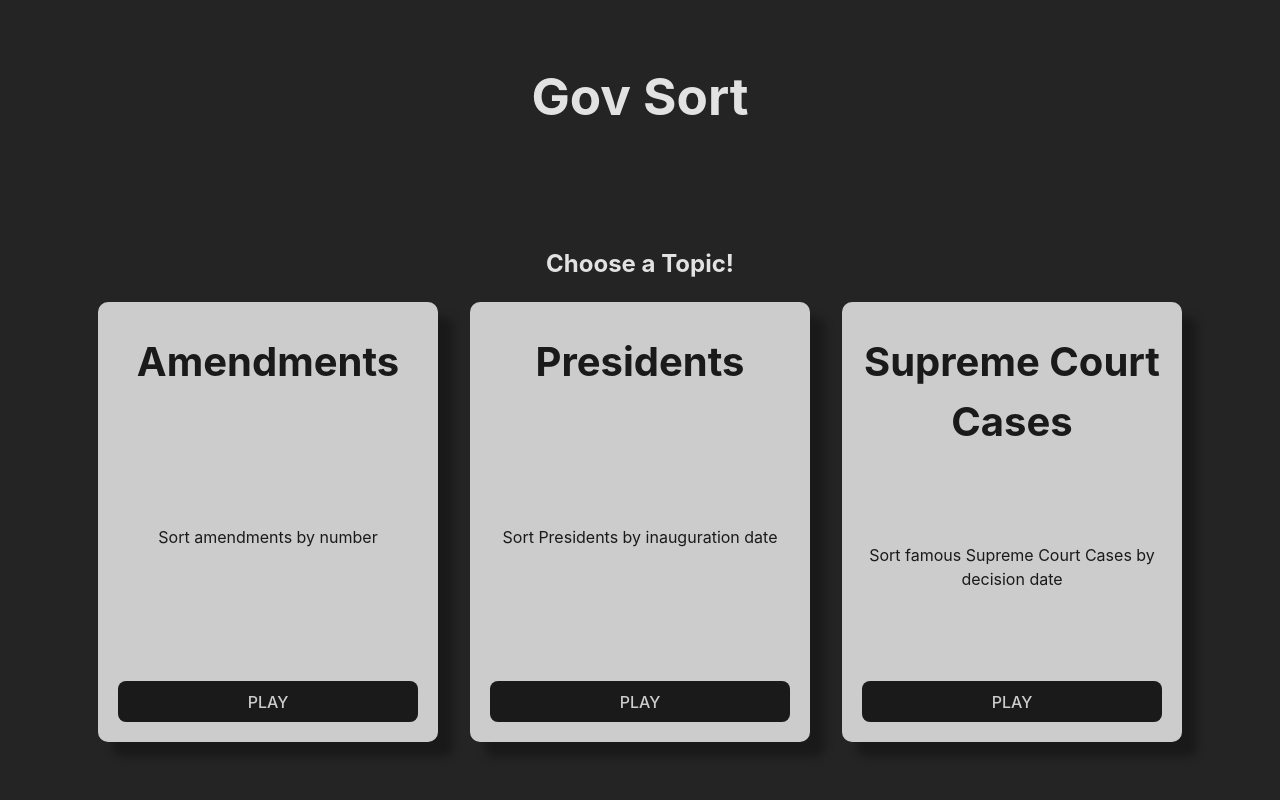
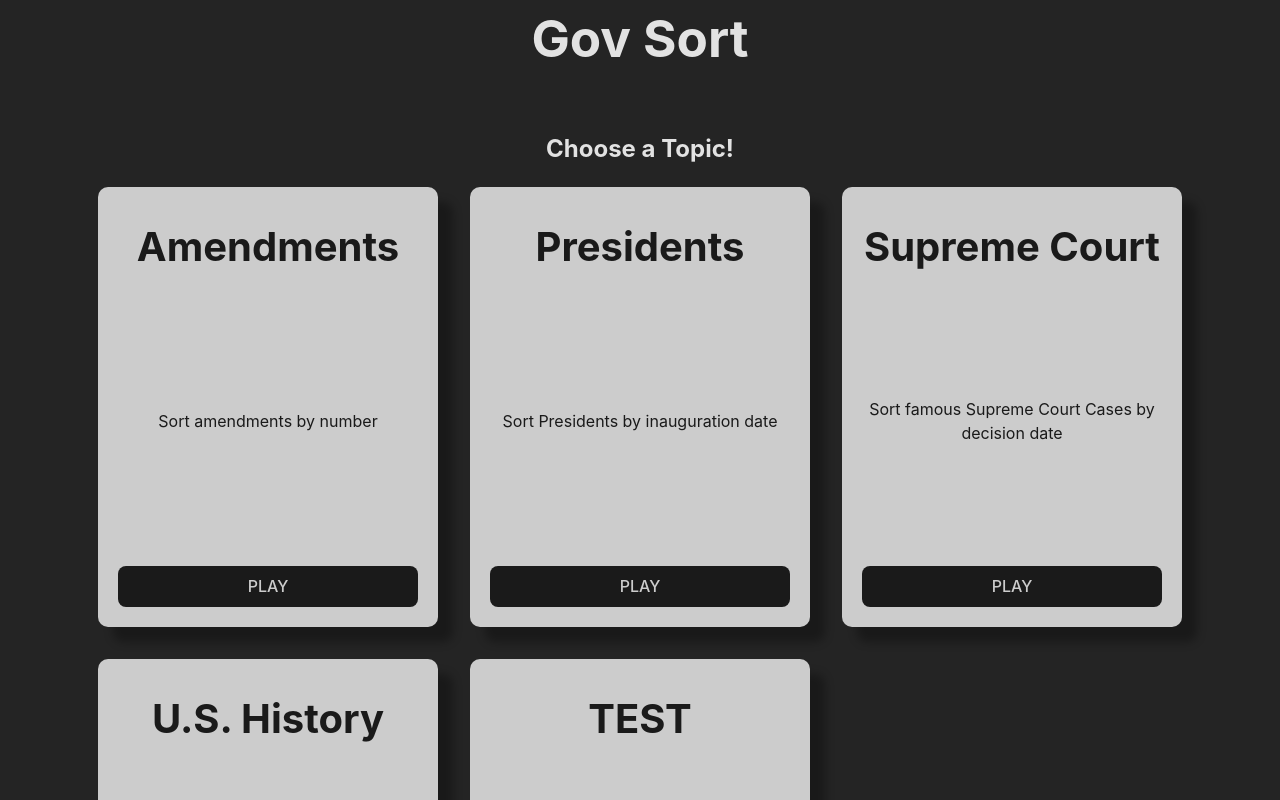
Before and after one commit to MichaeTav/GovSort, a React (Vite) app: page / in a window 1280 px wide. Built offline with nearby package versions, Linux system fonts and the light colour scheme.

Commit message:
added new topics

```diff
--- a/src/data/topics.js
+++ b/src/data/topics.js
@@ -8,7 +8,16 @@ export default [
     description: "Sort Presidents by inauguration date",
   },
   {
-    title: "Supreme Court Cases",
+    title: "Supreme Court",
     description: "Sort famous Supreme Court Cases by decision date",
   },
+  {
+    title: "U.S. History",
+    description:
+      "Sort key events in United States History from declaring independence to the covid pandemic",
+  },
+  {
+    title: "TEST",
+    description: "TESTING",
+  },
 ];
```
